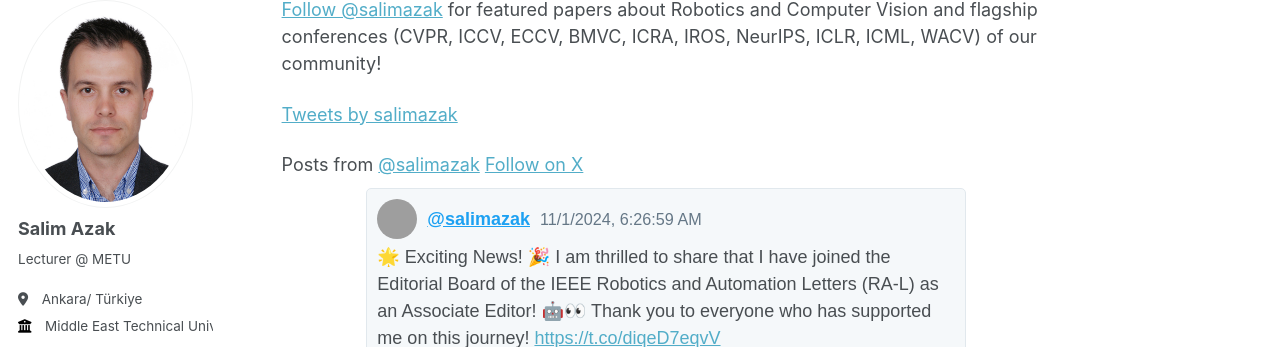
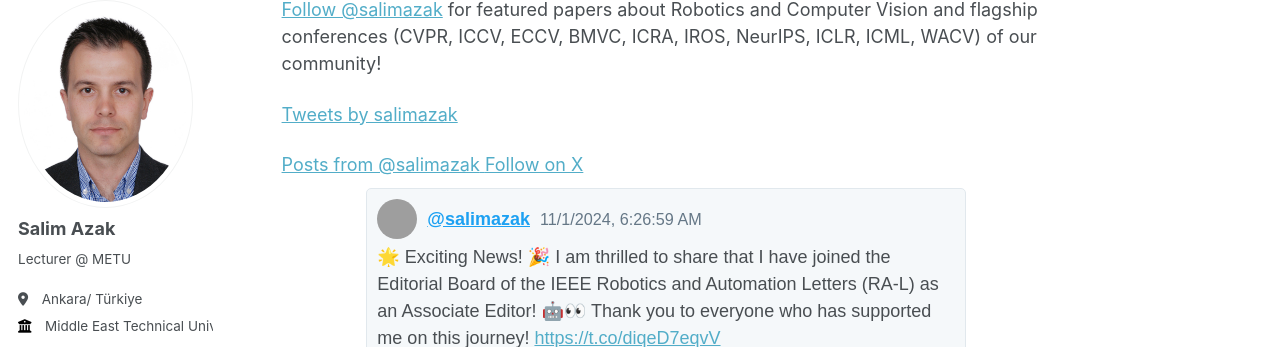
Before and after one commit to salimazak/salimazak.github.io, a Jekyll site: the page built from _pages/about.md, in a window 1280 px wide and 900 px high, scrolled down 439 px. Shown: the part 106-453 px from the top of the window. Built offline with Jekyll 4.4.1, drawn with Linux system fonts in a browser that asks for light colours; some web fonts are replaced; comment, search, counter and statistics services are not loaded; grey boxes are pictures that could not be loaded.

Commit message:
Update about.md

```diff
--- a/_pages/about.md
+++ b/_pages/about.md
@@ -19,10 +19,10 @@ Dr. Azak is also an Associate Editor at [IEEE Robotics and Automation Letters (R
 {% include twitter-timeline.html %}
 
 <div id="twitter-feed-container">
-    <div class="twitter-feed-header">
-        <span>Posts from <a href="https://twitter.com/salimazak" target="_blank">@salimazak</a></span>
-        <a href="https://twitter.com/salimazak" target="_blank" class="follow-button">Follow on X</a>
-    </div>
+    <a href="https://twitter.com/salimazak" target="_blank" class="twitter-feed-header">
+        <span>Posts from @salimazak</span>
+        <span class="follow-text">Follow on X</span>
+    </a>
     <div id="twitter-feed"></div>
 </div>
 
```
